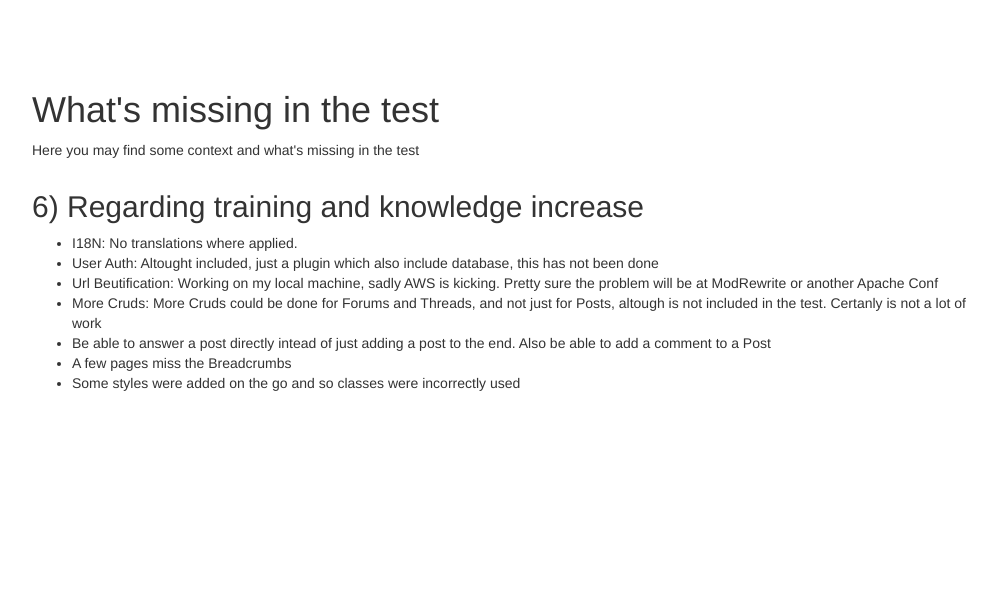
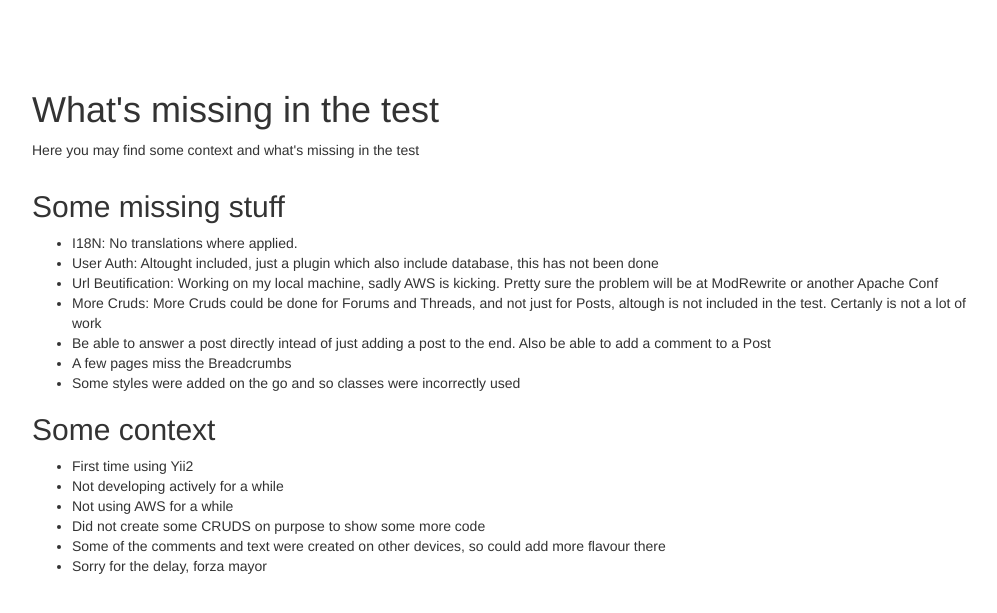
Before and after one commit to jferrero/insided, a Yii app: template views/site/miss.php in a window 1280 px wide. Shown: the top 613 px of the page, without its empty margins (38-1035 px from the left). Run offline with PHP 8.4 and a stand-in for Yii, Linux system fonts and the light colour scheme; the template is opened without the code that fills it, so the values that code supplies are empty; some libraries are stand-ins or nearby versions.

Commit message:
subtle changes in text

```diff
--- a/views/site/miss.php
+++ b/views/site/miss.php
@@ -20,7 +20,7 @@ $this->params['breadcrumbs'][] = $this->title;
         <div class="row">
             <div class="col-lg-10">
                 <p>
-                    <h2>6) Regarding training and knowledge increase</h2>
+                    <h2> Some missing stuff</h2>
 
                     <ul>
                         <li> I18N: No translations where applied. </li>
@@ -33,6 +33,20 @@ $this->params['breadcrumbs'][] = $this->title;
                     </ul>
                 </p>
 
+                <p>
+                    <h2> Some context </h2>
+
+                    <ul>
+                        <li> First time using Yii2 </li>
+                        <li> Not developing actively for a while </li>
+                        <li> Not using AWS for a while </li>
+                        <li> Did not create some CRUDS on purpose to show some more code </li>
+                        <li> Some of the comments and text were created on other devices, so could add more flavour there </li>
+                        <li> Sorry for the delay, forza mayor </li>
+
+                    </ul>
+                </p>
+
             </div>
         </div>
 
```
